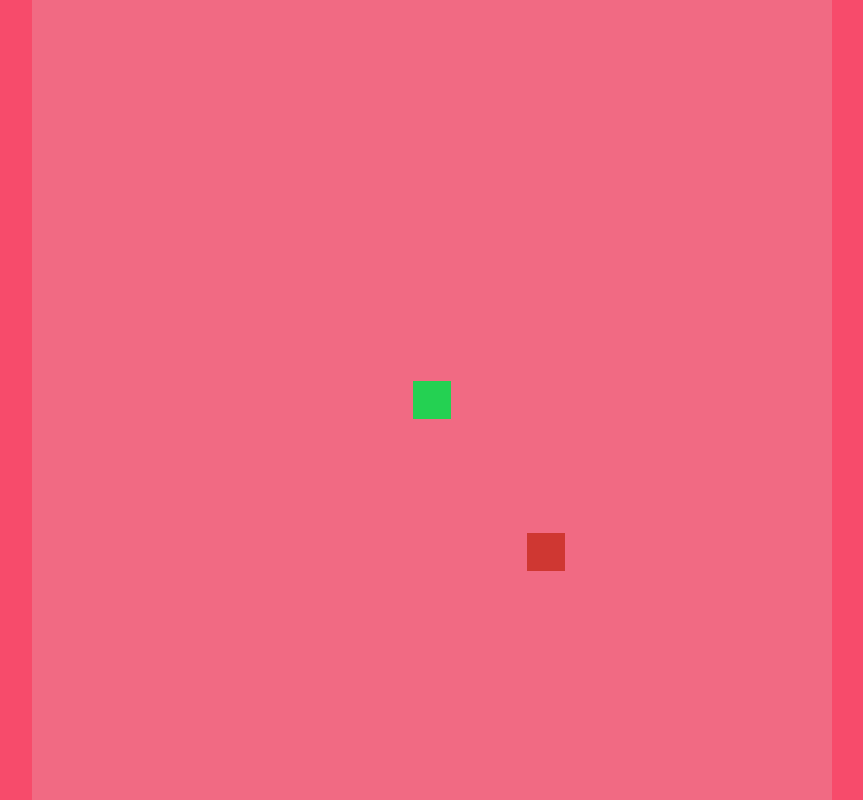
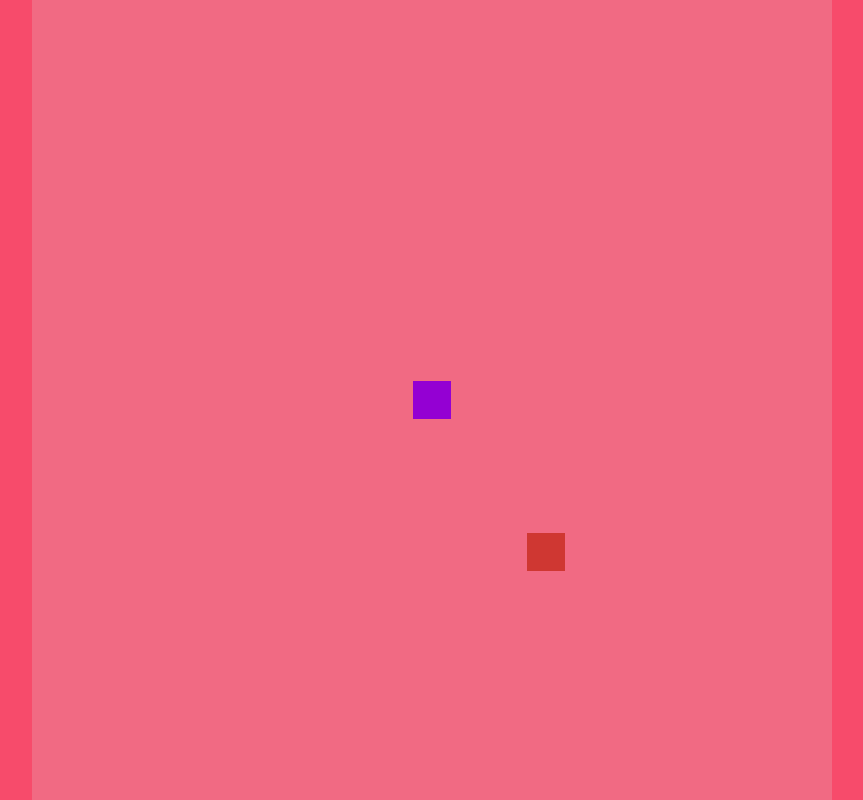
Before and after one commit to mixelbo/jogocobra, a plain HTML site: page index.html in a window 1280 px wide. Shown: the whole page, without its empty margins (208-1071 px from the left). Drawn offline with Linux system fonts and the light colour scheme.

Commit message:
Atualizar o index.html

```diff
--- a/index.html
+++ b/index.html
@@ -26,7 +26,7 @@
         }
 
         .cobra {
-            background-color: #24d152;
+            background-color: #9400d3;
             /* border-radius: 50px; */
         }
 
```
